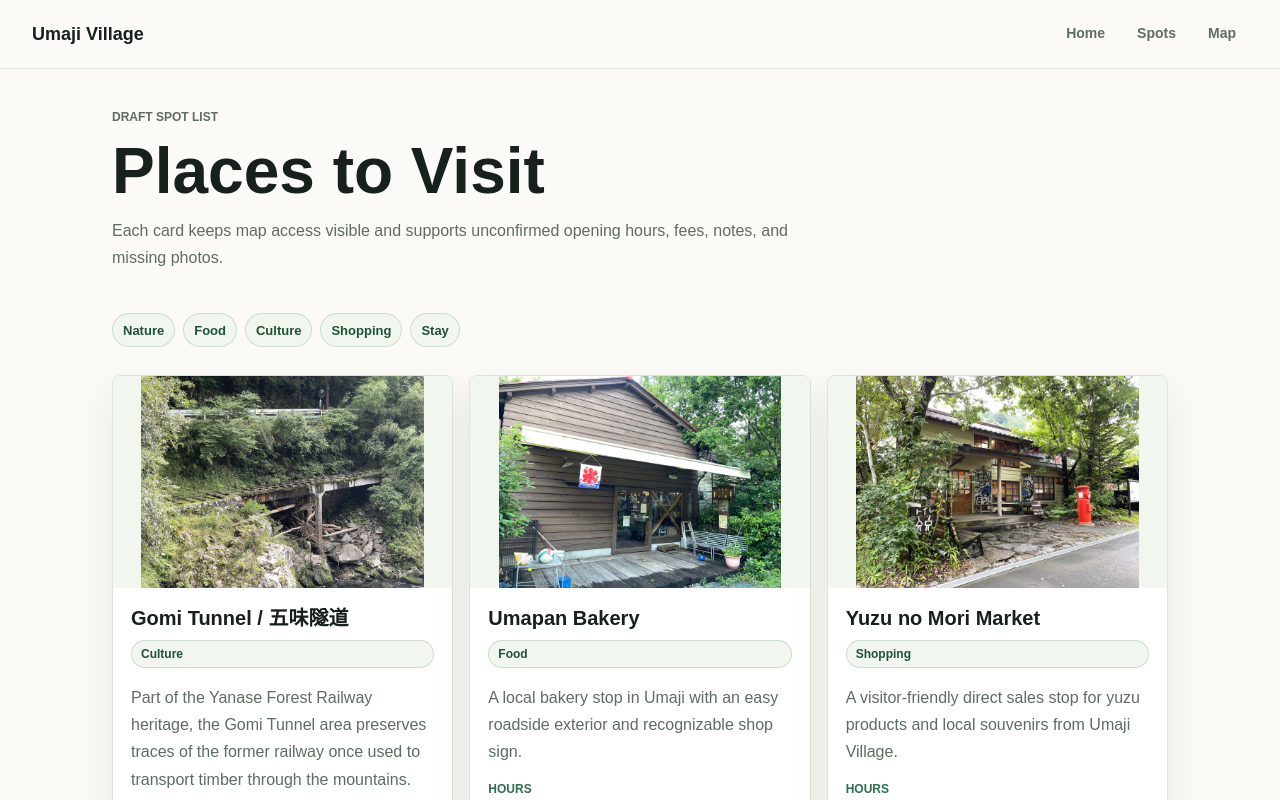
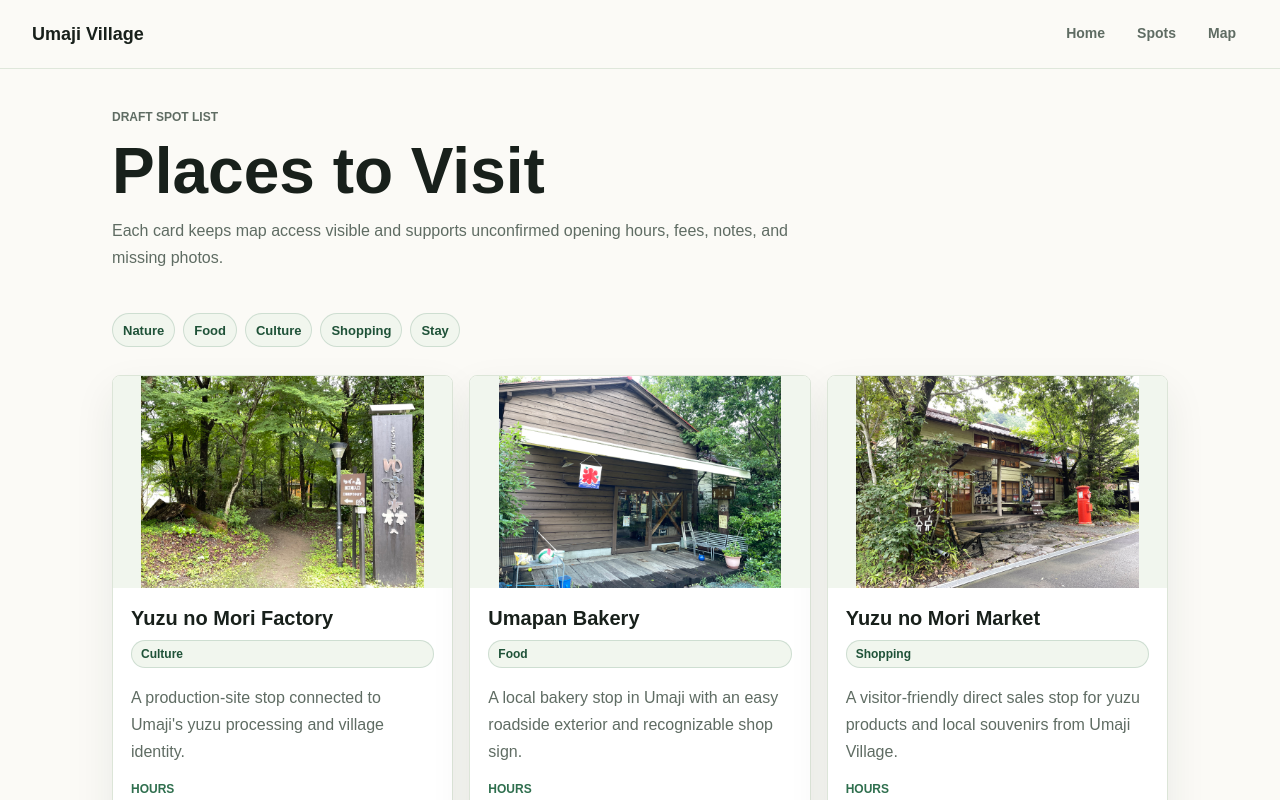
Before and after one commit to mikaanko/umaji-village-guide, a Next.js app: page /spots in a window 1280 px wide. Shown: the top 800 px of the page. Built offline with nearby package versions, Linux system fonts and the light colour scheme.

Commit message:
Prioritize agricultural cooperative spots

```diff
--- a/app/spots/page.tsx
+++ b/app/spots/page.tsx
@@ -1,5 +1,18 @@
 import { SpotCard } from "@/components/SpotCard";
 import { categories, spots } from "@/data/spots";
+
+const leadingSpotIds = [
+  "yuzu-no-mori-factory",
+  "umapan-bakery",
+  "yuzu-no-mori-market",
+  "gomi-tunnel",
+] as const;
+
+const leadingSpotIdSet = new Set<string>(leadingSpotIds);
+const spotsForDisplay = [
+  ...leadingSpotIds.flatMap((id) => spots.filter((spot) => spot.id === id)),
+  ...spots.filter((spot) => !leadingSpotIdSet.has(spot.id)),
+];
 
 export const metadata = {
   title: "Spots | Umaji Village Travel Guide",
@@ -29,7 +42,7 @@ export default function SpotsPage() {
 
       <section className="section compact">
         <div className="spot-grid">
-          {spots.map((spot) => (
+          {spotsForDisplay.map((spot) => (
             <SpotCard key={spot.id} spot={spot} />
           ))}
         </div>
```
